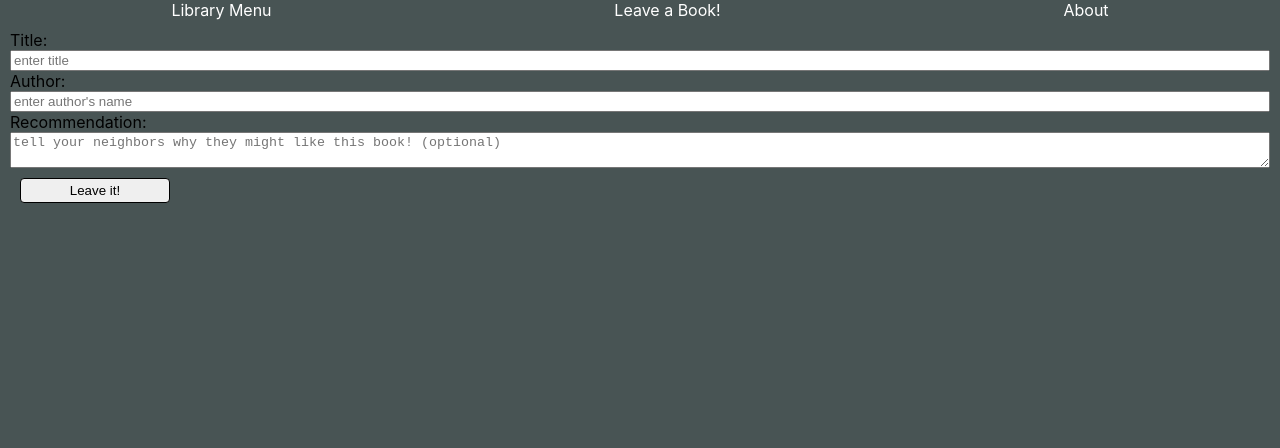
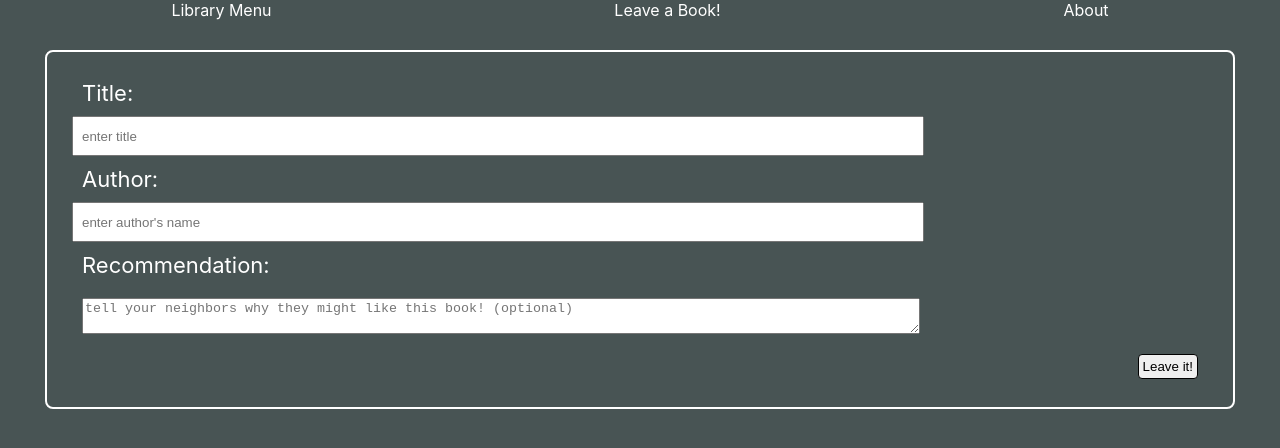
Before and after one commit to flexibleidealist/tiny-library, a React (Create React App) app: page /add in a window 1280 px wide. Shown: the top 448 px of the page. Built offline with nearby package versions, Linux system fonts and the light colour scheme; no server answers.

Commit message:
adds CSS styling to Catalogue, Book elements, AddForm, and About page.

```diff
--- a/src/App.css
+++ b/src/App.css
@@ -1,9 +1,15 @@
+
+
 body {
   background-color: rgb(72, 84, 84);
 }
 
 a {
   text-decoration: none;
+  color: white;
+}
+
+label {
   color: white;
 }
 button {
@@ -21,33 +27,61 @@ button {
 .library {
   border: 2px solid black;
   border-radius: 10px;
-  max-width: 150px;
-  margin: 20px;
+  max-width: 200px;
+  margin: 55px;
   text-align: center;
-  background: skyblue;
+  background: rgb(42, 236, 250);
+}
+
+.library a {
+  color: black;
+}
+
+.library a:hover {
+  border: 2px solid white;
 }
 
 .title {
   font-style: italic;
-  margin-right: 15px;
 }
+
 .catalogue {
   display: flex;
   flex-direction: column;
   align-items: flex-end;
-  margin: 10px;
-  margin-right: 25px;
+  margin: 50px 25px 10px 10px;
+  border-right: 2px solid white;
+}
+#catalogue-text {
+  color: white;
+  text-align: center;
+  margin-top: 50px;
+  font-weight: normal;
+}
+.book:hover {
+  border: 2px solid white;
+  margin-right: 45px;
+}
 
-}
 .book {
   display: flex;
   justify-content: space-between;
+  align-items: center;
   width: fit-content;
-  min-width: 400px;
-  margin: 2px 20px;
+  min-width: 375px;
+  margin: 2px 30px;
   border: 1px solid black;
   border-radius: 4px;
   padding: 2px 12px;
+}
+
+.book .title {
+  margin-right: 38px;
+  font-size: 22px;
+}
+
+.book .author {
+  font-size: 18px;
 }
 .black {
   background: linear-gradient(rgb(66, 66, 66), rgb(24, 22, 22));
@@ -96,13 +130,26 @@ button {
 }
 
 .app-name {
-  color: rgb(109, 209, 216);
+  color: rgb(42, 236, 250);
   font-weight: 700;
 }
 .add-form {
   display: flex;
   flex-direction: column;
   padding: 10px;
+}
+.add-form label {
+  margin: 10px;
+}
+.add-form input {
+  height: 20px;
+  padding: 8px;
+  max-width: 65vw;
+
+}
+.add-form textarea {
+  margin: 10px;
+  max-width: 65vw;
 }
 .book-details {
   border: 1px solid black;
@@ -111,17 +158,23 @@ button {
   padding: 10px;
   background: rgb(206, 204, 204);
 }
-#button-section {
+#details-button-section {
   display: flex;
   justify-content: flex-end;
   margin-right: 35px;
 }
-#about-info {
-  margin: 30px;
-  padding: 10px;
+#leave-it-button-section {
+  display: flex;
+  justify-content: flex-end;
+}
+.add-form, #about-info {
+  margin: 30px 45px;
   text-align: justify;
   color: whitesmoke;
-  font-size: 18px;
+  font-size: 22px;
+  border: 2px solid white;
+  border-radius: 8px;
+  padding: 18px 25px;
 }
 
 @media screen and (max-width: 375px) {
@@ -129,10 +182,10 @@ button {
     max-width: 350px;
     min-width: 275px
   }
-  .title {
-    font-size: 16px;
+  .book .title {
+    font-size: 14px;
   }
-  .author {
-    font-size: 10px;
+  .book .author {
+    font-size: 9px;
   }
 }
--- a/src/App.js
+++ b/src/App.js
@@ -33,7 +33,12 @@ function App() {
           <AddForm setToggleFetch={setToggleFetch} />
         </Route>
         <Route path="/about">
-          <p id="about-info"><span className="app-name">tiny library</span> is a neighborhood-based book sharing program. Anyone can donate or take books for free.<br></br>Click on a library to browse a catalogue of the books currently in the library.<br></br>When you donate a book, follow the "Leave a Book!" link, fill out the form, and click "Leave It!" to add your donation to the catalogue.<br></br>When you take a book home, click on the "Take it!" button on the book's details page to delete it from the catalogue.</p>
+          <div id="about-info">
+            <p><span className="app-name">tiny library</span> is a neighborhood-based book sharing program. Anyone can donate or take books for free.</p>
+            <p>Click on a library to browse a catalogue of the books currently in the library.</p>
+            <p>When you donate a book, follow the "Leave a Book!" link, fill out the form, and click "Leave It!" to add your donation to the catalogue.</p>
+            <p>When you take a book home, click on the "Take it!" button on the book's details page to delete it from the catalogue.</p>
+          </div>
         </Route>
         <Route path="/library-catalogue">
           <Catalogue books={books}/>
--- a/src/components/AddForm.jsx
+++ b/src/components/AddForm.jsx
@@ -53,7 +53,9 @@ function AddForm(props) {
         value={recommendation}
         onChange={(e)=> setRecommendation(e.target.value)}
       />
+      <section id="leave-it-button-section">
       <button type="submit">Leave it!</button>
+      </section>
     </form>
   )
 }
--- a/src/components/Book.jsx
+++ b/src/components/Book.jsx
@@ -1,14 +1,23 @@
+import { useState, useEffect } from "react";
 import { Link } from "react-router-dom";
+
 function Book(props) {
-  const colors = ["green", "light-green", "tan", "red-brown", "light-blue", "black", "blue", "brown", "red", "purple", "gray"]
-  const randomIndex = Math.floor(Math.random() * colors.length);
-  const randomColor = colors[randomIndex];
-  console.log(randomColor);
+  const [color, setColor] = useState("");
+
+  useEffect(() => {
+    const colors = ["green", "light-green", "tan", "red-brown", "light-blue", "black", "blue", "brown", "red", "purple", "gray"]
+    const randomIndex = Math.floor(Math.random() * colors.length);
+    setColor(colors[randomIndex]);
+  }, [])
+
+
+
+
   // render each book on the catalogue display, showing title, author info
   // clickable link to details page for that particular book
   return (
    <Link to={`/book/${props.book.id}`}>
-     <div  className={`book ${randomColor}`}>
+     <div  className={`book ${color}`}>
         <h3 className="title">{props.book.fields.title}</h3>
         <h4 className="author">{props.book.fields.author}</h4>
       </div>
--- a/src/components/BookDetails.jsx
+++ b/src/components/BookDetails.jsx
@@ -28,7 +28,7 @@ function BookDetails(props) {
         <h4>Here's what a neighbor says about this book:</h4>
         <p>{bookToDisplay.fields.recommendation}</p>
       </section>
-      <section id="button-section">
+      <section id="details-button-section">
         <button onClick={backToCatalogue}>Back to Catalogue</button>
         <button onClick={deleteBook}>Take It!</button>
       </section>
--- a/src/components/Catalogue.jsx
+++ b/src/components/Catalogue.jsx
@@ -3,11 +3,14 @@ import Book from "./Book";
 function Catalogue(props) {
 
   return (
-    <section className="catalogue">
-    {props.books.map((book)=> (
-      <Book key={book.id} book={book} />
-    ))}
-    </section>
+    <div>
+      <h2 id="catalogue-text" >Here are the books currently in this library: </h2>
+      <section className="catalogue">
+        {props.books.map((book)=> (
+        <Book key={book.id} book={book} />
+        ))}
+      </section>
+    </div>
 
   )
 }
--- a/src/components/Library.jsx
+++ b/src/components/Library.jsx
@@ -2,9 +2,9 @@ import { Link } from "react-router-dom";
 function Library() {
   return (
     <div className="library">
-      <h3>Location</h3>
+      <h2>Location</h2>
       <Link to="/library-catalogue">
-        <h3>Catalogue</h3>
+        <h2>Catalogue</h2>
       </Link>
     </div>
   )
```
